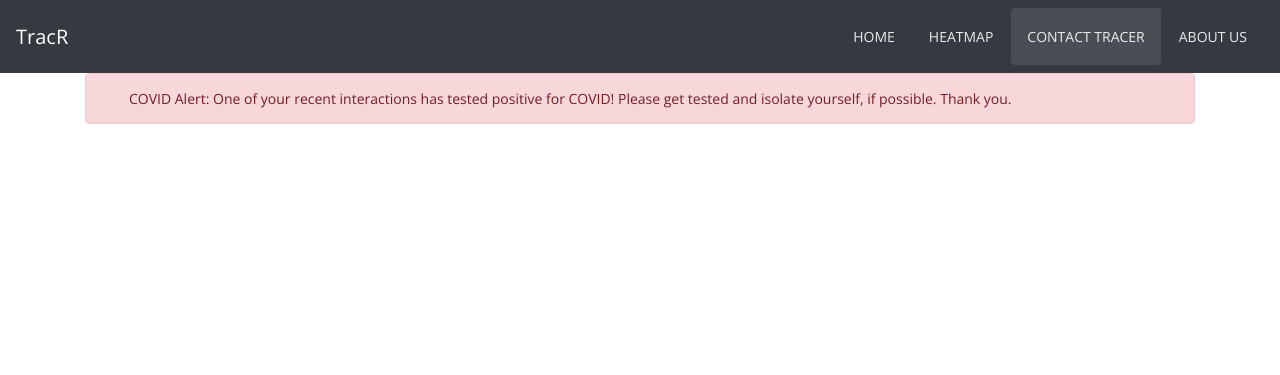
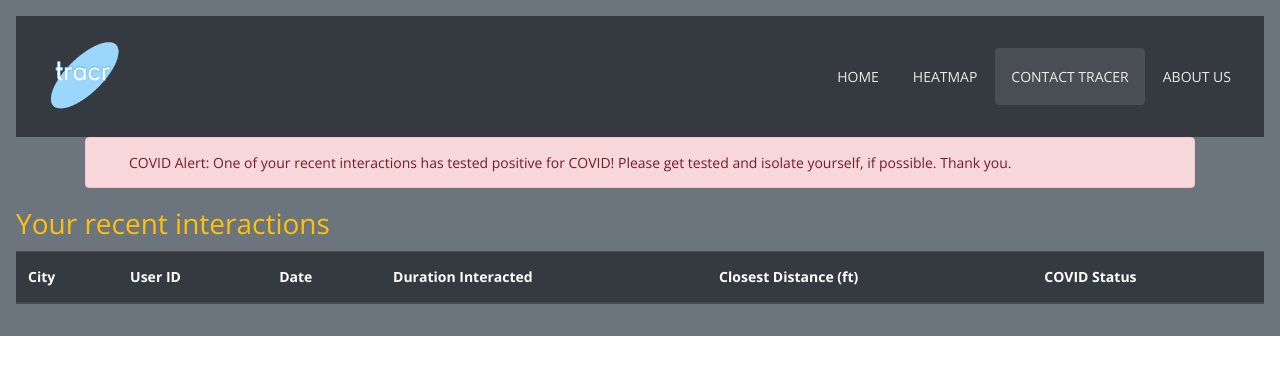
Before and after one commit to shalindb/tracr, a Flask app: template templates/contact_tracr.html in a window 1280 px wide. Shown: the top 375 px of the page. Run offline with Flask 2, Linux system fonts and the light colour scheme; the template is opened without the code that fills it, so the values that code supplies are empty; some libraries are stand-ins or nearby versions.

```diff
--- a/app.py
+++ b/app.py
@@ -24,28 +24,42 @@ shalin = Tracr_User(12345, 'No')
 dan = Tracr_User(54321, 'Yes')
 youssef = Tracr_User(11221, 'Maybe')
 
-users = [john, shalin, dan, youssef]
-interact([john, shalin], 'August 9')
+#users = [john, shalin, dan, youssef]
+interact([john, shalin], 'August 11')
 interact([john, dan], 'August 10')
-interact([john, youssef], 'August 11')
+interact([john, youssef], 'August 9')
+interact([john, Tracr_User(84720, 'Maybe')], 'August 9')
+interact([john, Tracr_User(37564, 'Maybe')], 'August 8')
+interact([john, Tracr_User(20472, 'Maybe')], 'August 8')
+interact([john, Tracr_User(20291, 'Maybe')], 'August 8')
+interact([john, Tracr_User(random.randint(10000, 99999), 'Maybe', True)], 'August 8')
+interact([john, Tracr_User(random.randint(10000, 99999), 'Maybe')], 'August 6')
+interact([john, Tracr_User(random.randint(10000, 99999), 'Maybe')], 'August 5')
+interact([john, Tracr_User(random.randint(10000, 99999), 'Maybe')], 'August 5')
+interact([john, Tracr_User(random.randint(10000, 99999), 'Maybe')], 'August 5')
+interact([john, Tracr_User(random.randint(10000, 99999), 'Maybe')], 'August 4')
+interact([john, Tracr_User(random.randint(10000, 99999), 'Maybe')], 'August 4')
+interact([john, Tracr_User(random.randint(10000, 99999), 'Maybe')], 'August 3')
+interact([john, Tracr_User(random.randint(10000, 99999), 'Maybe')], 'August 3')
+interact([john, Tracr_User(random.randint(10000, 99999), 'Maybe')], 'August 2')
+interact([john, Tracr_User(random.randint(10000, 99999), 'Maybe')], 'August 1')
+interact([john, Tracr_User(random.randint(10000, 99999), 'Maybe')], 'July 30')
+interact([john, Tracr_User(random.randint(10000, 99999), 'Maybe')], 'July 30')
+interact([john, Tracr_User(random.randint(10000, 99999), 'Maybe')], 'July 29')
+interact([john, Tracr_User(random.randint(10000, 99999), 'Maybe')], 'July 29')
+interact([john, Tracr_User(random.randint(10000, 99999), 'Maybe')], 'July 28')
 
+logged_in = False
 
 """This is the home page, it checks to see if you have already logged in or not before redirecting you"""
 @app.route('/home')
 def home_page():
-    #Print statements for debugging purposes only
-    # print('Name:', request.cookies.get('Name'))
-    # print('User ID:', request.cookies.get('User ID'))
-    # print('Password:', request.cookies.get('Password'))
-    # print(john.login_info.keys())
-    # print(int(request.cookies.get('User ID')) in john.login_info.keys())
-    # print(john.login_info[int(request.cookies.get('User ID'))] == request.cookies.get('Password'))
-    if ('Name' in request.cookies.keys()) and ('User ID' in request.cookies.keys()) and ('Password' in request.cookies.keys())\
-            and (int(request.cookies.get('User ID')) in john.login_info.keys()) \
-            and (john.login_info[int(request.cookies.get('User ID'))] == request.cookies.get('Password')):
+
+    if logged_in:
         return render_template('home_page.html')
     else:
-        return render_template('index.html')
+
+        return render_template('index.html', logged_in=True)
 
 """This is the login page. We do this with the assumption the user has already made an account
 It also sets cookies for the user when they log in again, so they don't have to keep doing it"""
@@ -53,12 +67,18 @@ It also sets cookies for the user when they log in again, so they don't have to
 def login():
     if request.method == 'POST':
         name, user_id, password = request.form.values()
-        #print("DEBUG LOGIN:", name, user_id, password)
-        resp = flask.make_response(render_template('home_page.html'))
-        resp.set_cookie('Name', name)
-        resp.set_cookie('User ID', user_id)
-        resp.set_cookie('Password', password)
-        return resp
+        print("DEBUG LOGIN:", name, user_id, password)
+
+        if int(user_id) in john.login_info.keys() and john.login_info[int(user_id)] == password:
+            global logged_in
+            logged_in = True
+            resp = flask.make_response(render_template('home_page.html'))
+            resp.set_cookie('Name', name)
+            resp.set_cookie('User ID', user_id)
+            resp.set_cookie('Password', password)
+            return resp
+        else:
+            return render_template('index.html', logged_in=False)
 
 """This is the heatmap"""
 @app.route('/heatmap')
@@ -70,9 +90,9 @@ def heatmap():
 @app.route('/contact_tracr')
 def contact_tracer():
 
-    #print('DEBUG contact tracer fxn:', request.cookies)
+    print('DEBUG contact tracer fxn:', john.interactions)
 
-    return render_template('contact_tracr.html', user_id = int(request.cookies['User ID']), users = users)
+    return render_template('contact_tracr.html', user_id = int(request.cookies['User ID']), interactions = john.interactions)
 
 @app.route('/about_us')
 def about_us():
--- a/random_coordinate_generator.py
+++ b/random_coordinate_generator.py
@@ -8,6 +8,8 @@
     coordinates = {'City': [], 'Longitude': [], 'Latitude': [], 'Address': []}
     geolocator = Nominatim(user_agent='Tracr')
     for i in range(0, 50):
+        # change random coordinate generation to show hotspots
+        """User lives in north berkeley, works at cal, goes to DT berkeley"""
         longitude = round(random.uniform(-122.30,-122.255126), 6)
         latitude = round(random.uniform(37.852049,37.881750), 6)
         coor_lat_long = f"{str(latitude)}, {str(longitude)}"
@@ -17,6 +19,7 @@
         coordinates['Longitude'].append(longitude)
         coordinates['Latitude'].append(latitude)
     coor_df = pd.DataFrame(coordinates, columns=['City', 'Longitude', 'Latitude', 'Address'])
+    coor_df.to_csv('random_coors.csv')
     return coor_df
 
 if __name__ == '__main__':
--- a/templates/about_us.html
+++ b/templates/about_us.html
@@ -16,7 +16,9 @@
                     <div class="row no-gutters">
                         <div class="col-md-12">
                             <nav class="navbar navbar-expand-lg navbar-light bg-dark">
-                              <a class="navbar-brand" href="/home">TracR</a>
+                              <img src="{{url_for('static', filename='tracr_small_clear_logo.png')}}"
+                                 style = "width:105px; height: 105px"
+                                 alt = "test photo"/>
                               <button class="navbar-toggler" type="button" data-toggle="collapse" data-target="#navbarsExample07" aria-controls="navbarsExample07" aria-expanded="false" aria-label="Toggle navigation">
                                 <span class="oi oi-menu"></span>
                               </button>
--- a/templates/contact_tracr.html
+++ b/templates/contact_tracr.html
@@ -3,6 +3,7 @@
     <head>
         <meta charset="utf-8">
         <meta name="viewport" content="width=device-width, initial-scale=1, shrink-to-fit=no">
+        <link rel="stylesheet" href="https://maxcdn.bootstrapcdn.com/bootstrap/4.0.0/css/bootstrap.min.css" integrity="sha384-Gn5384xqQ1aoWXA+058RXPxPg6fy4IWvTNh0E263XmFcJlSAwiGgFAW/dAiS6JXm" crossorigin="anonymous">
 
         <link href="https://fonts.googleapis.com/css?family=Open+Sans:300,400,600,700,800&display=swap" rel="stylesheet">
 
@@ -11,12 +12,16 @@
         <link rel="stylesheet" href="../static/css/style.css">
     </head>
    <body>
+<div class="p-3 mb-2 bg-secondary text-white">
        <div class="main-section">
                         <div class="container-fluid px-md-0">
+
                     <div class="row no-gutters">
                         <div class="col-md-12">
                             <nav class="navbar navbar-expand-lg navbar-light bg-dark">
-                              <a class="navbar-brand" href="/home">TracR</a>
+                              <img src="{{url_for('static', filename='tracr_small_clear_logo.png')}}"
+                                 style = "width:105px; height: 105px"
+                                 alt = "test photo"/>
                               <button class="navbar-toggler" type="button" data-toggle="collapse" data-target="#navbarsExample07" aria-controls="navbarsExample07" aria-expanded="false" aria-label="Toggle navigation">
                                 <span class="oi oi-menu"></span>
                               </button>
@@ -41,7 +46,9 @@
                             </nav>
                         </div>
                     </div>
+
             <div class="container">
+
 				<div class="row">
 					<div class="col-md-12">
                     <div class="alert alert-danger">
@@ -62,12 +69,53 @@
                 </div>
             </div>
                 </div>
-           {%for user in users%}
-                {%if user_id == user.user_id%}
-            <h1 class="display-3">Welcome {{user.name}}, your interactions are: {{user.interactions}}.
-                It's nice to see you again.</h1>
+       </div>
+
+
+       <h3 class="text-warning">Your recent interactions</h3>
+       <table class="table table-hover table-dark">
+          <thead>
+            <tr>
+              <th scope="col">City</th>
+              <th scope="col">User ID</th>
+              <th scope="col">Date</th>
+                <th scope="col">Duration Interacted</th>
+                <th scope="col">Closest Distance (ft)</th>
+              <th scope="col">COVID Status</th>
+            </tr>
+          </thead>
+          <tbody>
+
+          {%for user in interactions%}
+            <tr>
+
+                {%if user[4] == True%}
+                <th class="bg-danger" scope="row">Berkeley, CA</th>
+                <td class="bg-danger">{{user[0]}}</td>
+              <td class="bg-danger">{{user[1]}}</td>
+                <td class="bg-danger">{{user[2]}} seconds</td>
+                <td class="bg-danger">{{user[3]}} feet</td>
+
+                <td class="bg-danger">Positive</td>
+
+                {%else%}
+                <th scope="row">Berkeley, CA</th>
+              <td>{{user[0]}}</td>
+              <td>{{user[1]}}</td>
+                <td>{{user[2]}} seconds</td>
+                <td>{{user[3]}} feet</td>
+
+                <td>Negative</td>
                 {%endif%}
-           {%endfor%}
-       </div>
+
+            </tr>
+          {%endfor%}
+
+          </tbody>
+        </table>
+       <script src="https://code.jquery.com/jquery-3.2.1.slim.min.js" integrity="sha384-KJ3o2DKtIkvYIK3UENzmM7KCkRr/rE9/Qpg6aAZGJwFDMVNA/GpGFF93hXpG5KkN" crossorigin="anonymous"></script>
+        <script src="https://cdnjs.cloudflare.com/ajax/libs/popper.js/1.12.9/umd/popper.min.js" integrity="sha384-ApNbgh9B+Y1QKtv3Rn7W3mgPxhU9K/ScQsAP7hUibX39j7fakFPskvXusvfa0b4Q" crossorigin="anonymous"></script>
+        <script src="https://maxcdn.bootstrapcdn.com/bootstrap/4.0.0/js/bootstrap.min.js" integrity="sha384-JZR6Spejh4U02d8jOt6vLEHfe/JQGiRRSQQxSfFWpi1MquVdAyjUar5+76PVCmYl" crossorigin="anonymous"></script>
+</div>
    </body>
 </html>
--- a/templates/heatmap.html
+++ b/templates/heatmap.html
@@ -15,7 +15,9 @@
 				<div class="row no-gutters">
 					<div class="col-md-12">
 						<nav class="navbar navbar-expand-lg navbar-light bg-dark">
-						  <a class="navbar-brand" href="/home">TracR</a>
+						  <img src="{{url_for('static', filename='tracr_small_clear_logo.png')}}"
+                                 style = "width:105px; height: 105px"
+                                 alt = "test photo"/>
 						  <button class="navbar-toggler" type="button" data-toggle="collapse" data-target="#navbarsExample07" aria-controls="navbarsExample07" aria-expanded="false" aria-label="Toggle navigation">
 						    <span class="oi oi-menu"></span>
 						  </button>
--- a/templates/home_page.html
+++ b/templates/home_page.html
@@ -16,7 +16,11 @@
                     <div class="row no-gutters">
                         <div class="col-md-12">
                             <nav class="navbar navbar-expand-lg navbar-light bg-dark">
-                              <a class="navbar-brand" href="/home">TracR</a>
+                                <img src="{{url_for('static', filename='tracr_small_clear_logo.png')}}"
+                                 style = "width:105px; height: 105px"
+                                 alt = "test photo"/>
+
+
                               <button class="navbar-toggler" type="button" data-toggle="collapse" data-target="#navbarsExample07" aria-controls="navbarsExample07" aria-expanded="false" aria-label="Toggle navigation">
                                 <span class="oi oi-menu"></span>
                               </button>
--- a/templates/index.html
+++ b/templates/index.html
@@ -38,8 +38,12 @@
 					</span>
 					<span class="login100-form-title p-b-48">
 						To Tracr
-
 					</span>
+					{%if logged_in == False%}
+					<p>
+						Login Info Incorrect. Please Try Again
+					</p>
+					{%endif%}
 
 					<div class="wrap-input100 validate-input" data-validate = "Please put your name">
 						<input class="input100" type="text" name="name" id="nm">
```
Also changed, not shown: class_user.py (+8 -4 lines), heatmap.py (+14 -5 lines), random_coors.csv (added, +51 -0 lines), templates/contact_tracer.html (deleted, +0 -10 lines), berkeley_heatmap.png (added), package-lock.json (added), static/tracr_small_clear_logo.png (added), 1 other file.
